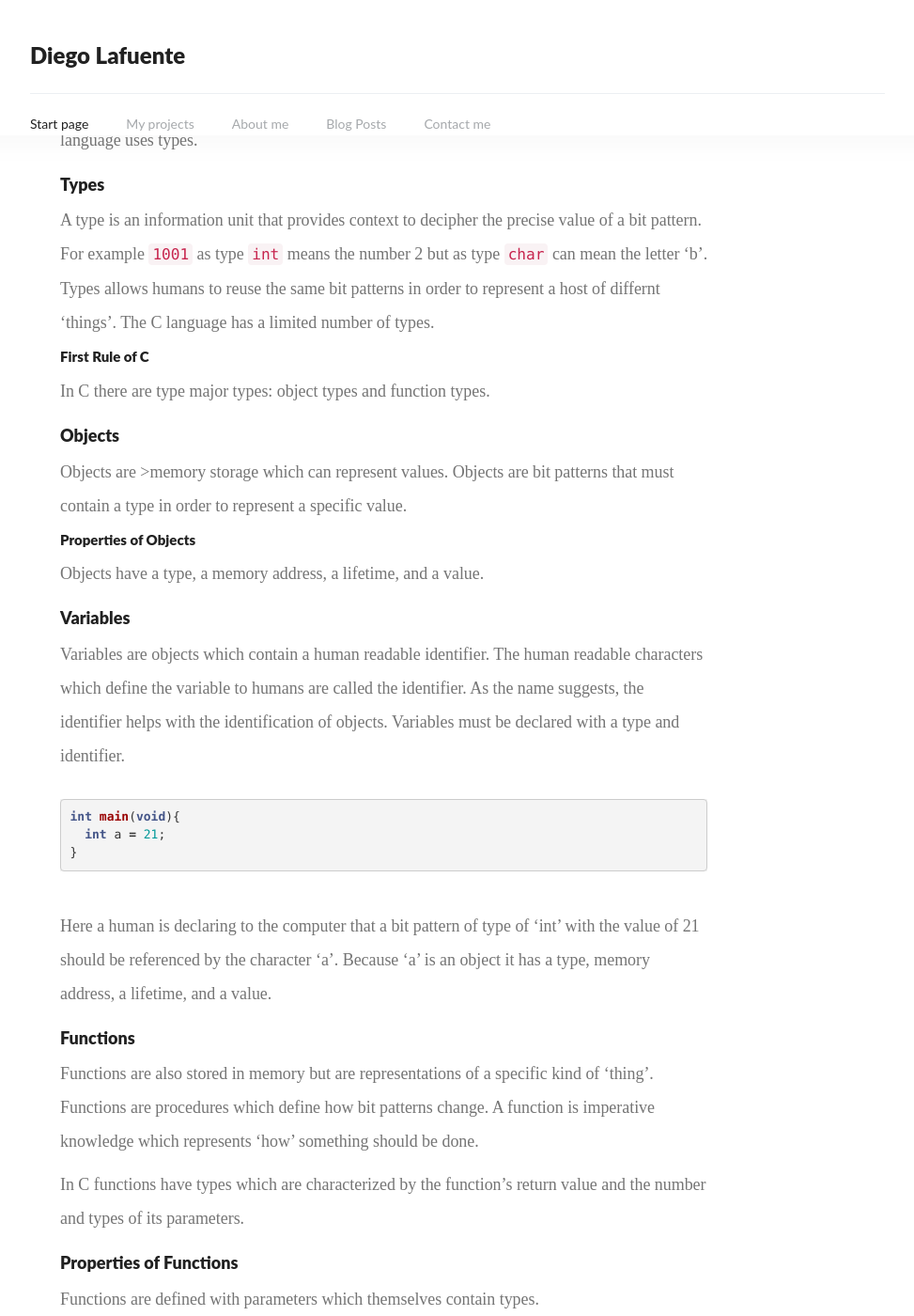
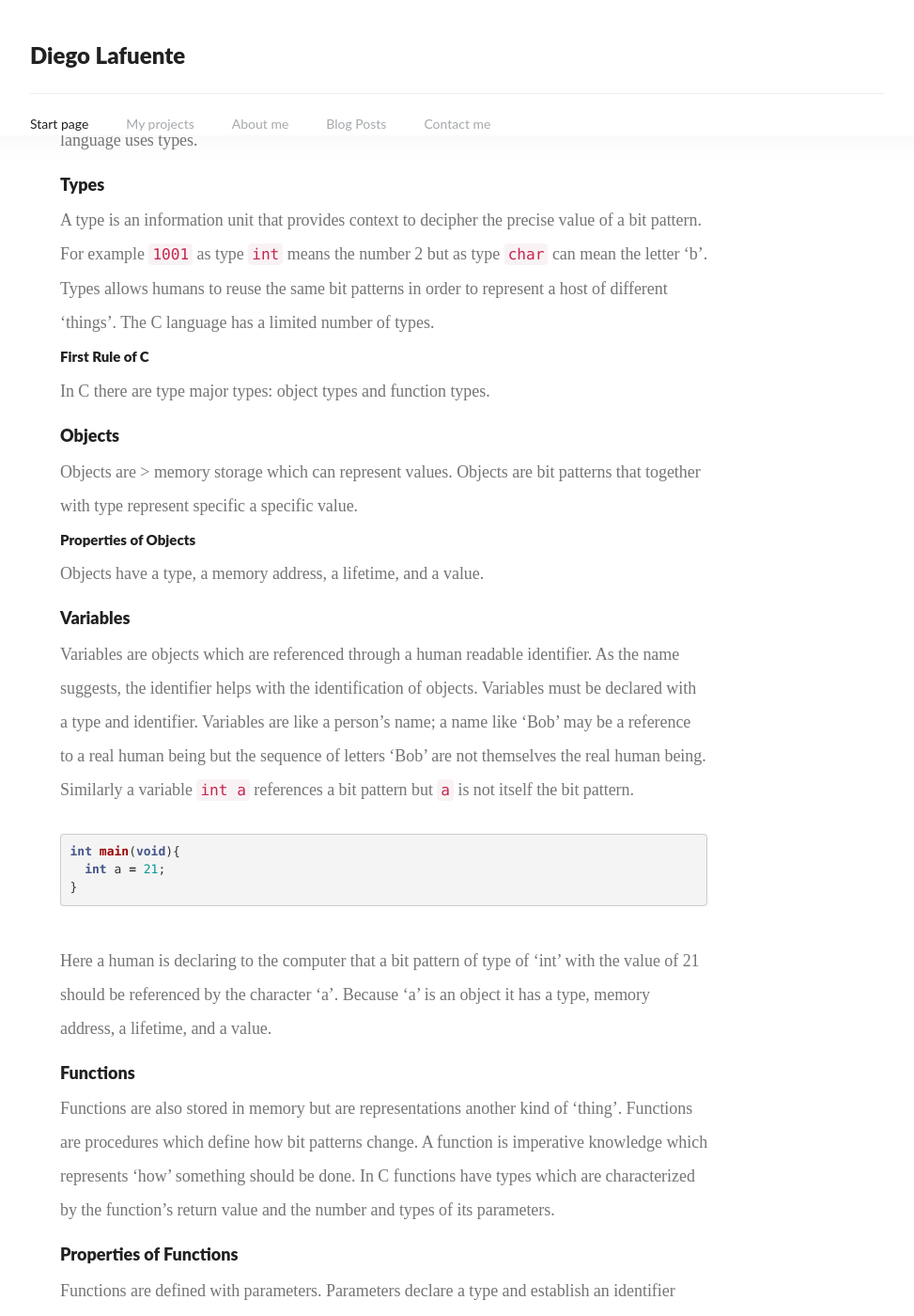
Before and after one commit to dlaf88/dlaf88.github.io, a Jekyll site: the page built from _posts/2022-06-08-the-c-language.md, in a window 1280 px wide and 1400 px high, scrolled down 681 px. Shown: the whole window at 94% size, without its empty margins (153-1126 px from the left). Built offline with Jekyll 4.4.1, drawn with Linux system fonts in a browser that asks for light colours; nearby versions of some CDN libraries; library files that are not in the unit come from our copies; a script that is not in the unit is left out; comment, search, counter and statistics services are not loaded; some of the changed text lies outside the part shown.

Commit message:
made some comments to the post

````diff
--- a/_posts/2022-06-08-the-c-language.md
+++ b/_posts/2022-06-08-the-c-language.md
@@ -16,27 +16,29 @@
 The bit is the smallest unit of information in a computer. Bit patterns are represented by humans in different formats (e.g. binary, octal, hexadecimal).
 
 ### Values
-Values are mental representations of 'things'. For example, the bit pattern,  `1001` can, in the mind of some humans,  mean duck. Collectively we have standardized
-certain bit patterns to mean specific things such as numbers and characters. Sometimes one pattern `1001` can have two different values. In order to have some manner
+Values are mental representations of 'things'. For example, the bit pattern,  `1001` can, in the mind of some humans  mean duck. Collectively we have standardized
+certain bit patterns to mean specific things such as numbers and characters. Sometimes one pattern e.g. `1001` can have two different values. In order to have some manner
 of determining specific values, the C language uses types.
 
 ### Types
 A type is an information unit that provides context to decipher the precise value of a bit pattern. For example `1001` as type `int` means the number 2 but as type `char`
-can mean the letter 'b'. Types allows humans to reuse the same bit patterns in order to represent a host of differnt 'things'. The C language has a limited number of
+can mean the letter 'b'. Types allows humans to reuse the same bit patterns in order to represent a host of different 'things'. The C language has a limited number of
 types.
 
 #### First Rule of C
 In C there are type major types: object types and function types.
 
 ### Objects
-Objects are >memory storage which can represent values.
-Objects are bit patterns that must contain a type in order to represent a specific value.
+Objects are > memory storage which can represent values.
+Objects are bit patterns that together with type represent specific a specific value.
 
 #### Properties of Objects
 Objects have a type, a memory address, a lifetime, and a value.
 
 ### Variables
-Variables are objects which contain a human readable identifier. The human readable characters which define the variable to humans are called the identifier. As the name suggests, the identifier helps with the identification of objects. Variables must be declared with a type and identifier.
+Variables are objects which are referenced through a human readable identifier. As the name suggests, the identifier helps with the identification of objects. Variables must be declared with a type and identifier.
+Variables are like a  person's name; a name like 'Bob' may be a reference to a real human being but the sequence of letters 'Bob' are not themselves the real human being. Similarly a variable `int a` references a bit pattern
+but `a` is not itself the bit pattern.
 
 ```c
 int main(void){
@@ -47,13 +49,11 @@
 it has a type, memory address, a lifetime, and a value.
 
 ### Functions
-Functions are also stored in memory but are representations of a specific kind of 'thing'. Functions are procedures which define how bit patterns change.
-A function is imperative knowledge which represents 'how' something should be done.
-
-In C functions have types which are  characterized by the function's return value and the number and types of its parameters.
+Functions are also stored in memory but are representations another kind of 'thing'. Functions are procedures which define how bit patterns change.
+A function is imperative knowledge which represents 'how' something should be done. In C functions have types which are  characterized by the function's return value and the number and types of its parameters.
 
 ### Properties of Functions
-Functions are defined with parameters which themselves contain types.
+Functions are defined with parameters. Parameters declare a type and establish an identifier which.
 
 ```c
  void swap(int a, int b){
@@ -69,4 +69,16 @@
 ```c
 char *src;
 ```
-The identifier src is a pointer which references an object of type character.
+The identifier src is a pointer which references an object of type character. Pointers are addresses
+
+
+### Scope
+The concept of scope relates to the relationship between identifier and value. Specifically, the scope delimits when a certain identifier is expected to have a value.
+
+```c
+int a = 21;
+void caller(int a){
+  a = 21;
+
+}
+```
````
